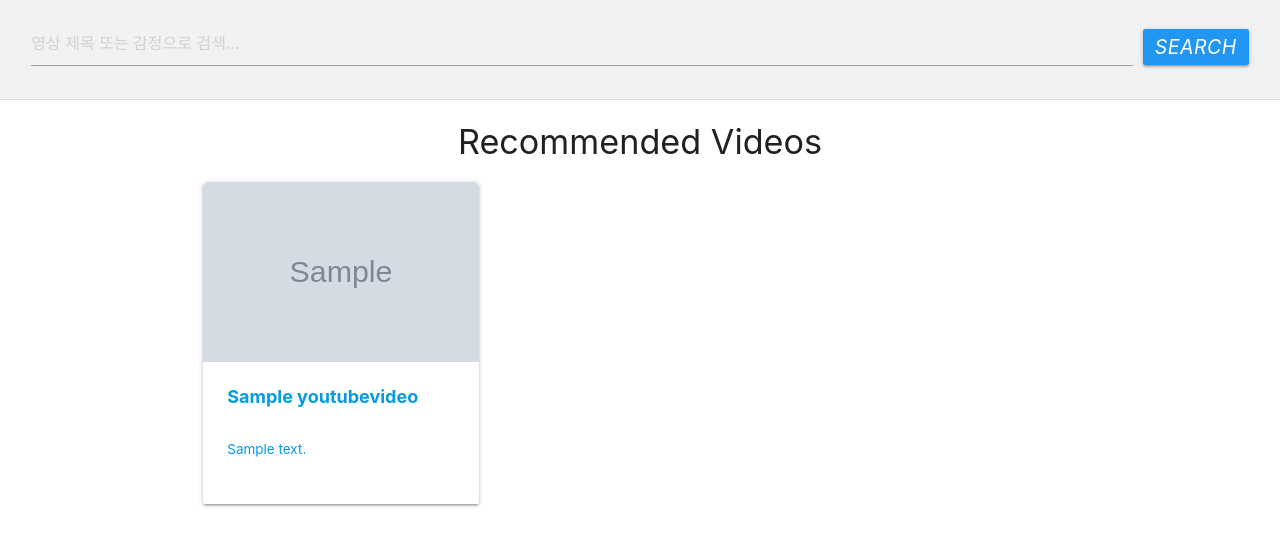
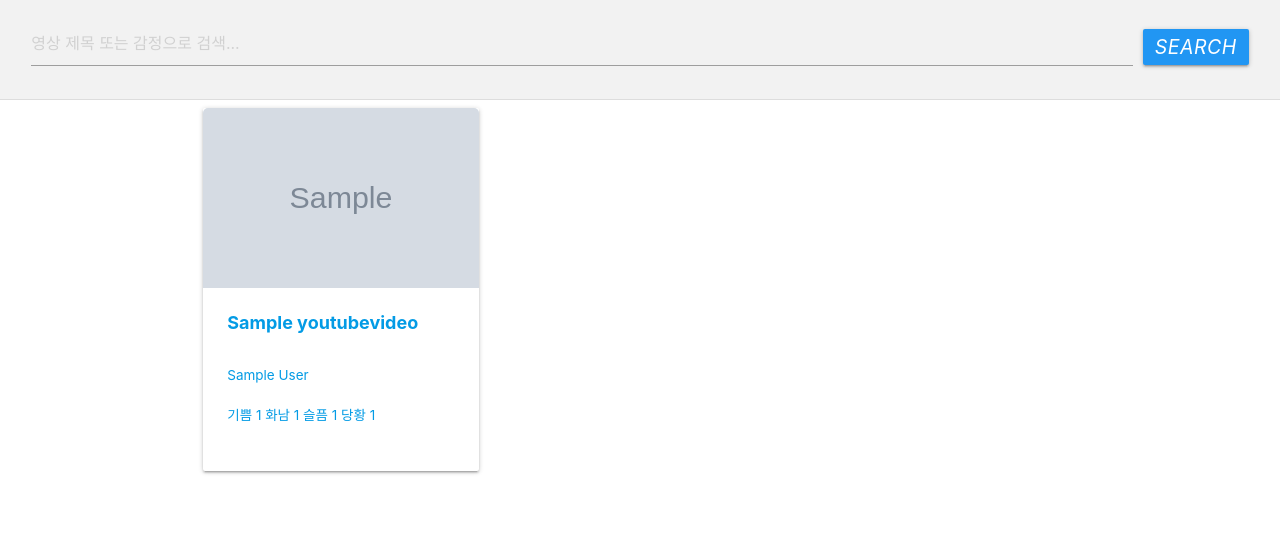
Before and after one commit to aksl007/est_final, a Django app: page /emotion_tracker/ in a window 1280 px wide. Shown: the part 64-610 px from the top of the page. Run offline with Django 3.2, Linux system fonts and the light colour scheme; tables that the repository leaves empty hold one stand-in row (values such as "Sample post"); grey boxes marked "Sample" are stand-in pictures.

Commit message:
update search, list

```diff
--- a/emotion_tracker/models.py
+++ b/emotion_tracker/models.py
@@ -10,6 +10,12 @@
     description = models.TextField()
     thumbnail_url = models.URLField()
     channel_url = models.URLField()
+
+    happy = models.IntegerField(default=0)
+    anger = models.IntegerField(default=0)
+    sadness = models.IntegerField(default=0)
+    panic = models.IntegerField(default=0)
+
     created_at = models.DateTimeField(auto_now_add=True)
     def __str__(self):
         return f'{self.title} / {self.author} / {self.description}'
--- a/emotion_tracker/templates/emotion_tracker/index.html
+++ b/emotion_tracker/templates/emotion_tracker/index.html
@@ -99,7 +99,7 @@
 <body>
     <nav>
         <div class="nav-wrapper blue">
-            <a href="#" class="brand-logo center">EmoTube</a>
+            <a href="{% url 'emotion_tracker:index' %}" class="brand-logo center">EmoTube</a>
             <ul id="nav-mobile" class="left">
                 <li>
                     <a href="#!" class="new-video-btn" id="toggle-search">
@@ -130,7 +130,7 @@
     </div>
 
     <div class="container">
-        <h4 class="center-align">Recommended Videos</h4>
+        <!-- <h4 class="center-align">Recommended Videos</h4> -->
         <div class="row" id="video-list">
             <!-- Loop through videos -->
             {% for video in videos %}
@@ -143,14 +143,19 @@
                     </div>
                     <div class="card-content">
                         <p class="video-title">
-                            <a href="{{ video.url }}" target="_blank">{{ video.title }}</a>
+                            <a href="{{ video.url }}" target="_blank">{{ video.title|truncatewords:6 }}</a>
                         </p>
                         <p class="video-description">
-                            <a href="{% url 'emotion_tracker:detail' %}">{{ video.description|truncatewords:15 }}</a>
+                            <a href="{{ video.channel_url }}" target="_blank">{{ video.author }}</a>
+                        </p>
+                        <p class="video-description">
+                            <a href="{% url 'emotion_tracker:detail' %}">기쁨 {{ video.happy }} 화남 {{ video.anger }} 슬픔 {{ video.sadness }} 당황 {{ video.panic }}</a>
                         </p>
                     </div>
                 </div>
             </div>
+            {% empty %}
+            <p>검색 결과가 없습니다.</p>
             {% endfor %}
         </div>
     </div>
@@ -198,7 +203,7 @@
 
         //search button click
         searchButton.addEventListener('click', async () => {
-            const apiKey = "AIzaSyDlm1kEcGs6ky5d2-Ao3QfKkbIPfh22Xz4"; // Replace with your API key
+            const apiKey = "AIzaSyBOSSGyQnVIG8uR746dfGKxbPTv3vmLdSA"; // Replace with your API key
             const apiUrl = `https://generativelanguage.googleapis.com/v1beta/models/gemini-1.5-flash:generateContent?key=${apiKey}`;
 
             // Get the user input from the textarea
@@ -208,7 +213,7 @@
                 return;
             }
 
-            prompt = "검색어를 분석해서 우리 영상으로 사용자의 감정을 개선하려고 해, 영상의 감성 수치를 다음과 같은 숫자(0~10), 숫자(0~10), 숫자(0~10), 숫자(0~10) 형식으로 각각 행복,슬픔,놀람,화남으로 나타내줘 그리고 절대적으로 숫자 결과만 나타내줘, 검색어는 다음과 같아, " + prompt;
+            prompt = "검색어를 분석해서 우리 영상으로 사용자의 감정을 개선하려고 해, 영상의 감성 수치를 다음과 같은 숫자(0~3), 숫자(0~3), 숫자(0~3), 숫자(0~3) 형식으로 각각 행복,슬픔,놀람,화남으로 나타내줘 그리고 절대적으로 숫자 결과만 나타내줘, 검색어는 다음과 같아, " + prompt;
 
             // Construct the request body
             const requestBody = {
@@ -236,7 +241,20 @@
                 }
 
                 const result = await response.json();
+
+
                 console.log(JSON.stringify(result, null, 2));
+                // Extracting the text
+                const text = result.candidates[0].content.parts[0].text;
+
+                // Encoding the text to make it URL-safe
+                const encodedText = encodeURIComponent(text);
+
+                // Adding the text as a query parameter to the current URL
+                const newUrl = `${window.location.pathname}?search=${encodedText}`;
+
+                // Redirecting to the new URL
+                window.location.href = newUrl;
                 //document.getElementById('response').innerText = JSON.stringify(result, null, 2);
             } catch (error) {
                 console.log(error);
--- a/emotion_tracker/views.py
+++ b/emotion_tracker/views.py
@@ -17,8 +17,15 @@
 
 def index(request):
 
-    # YouTubeVideo 모델에서 데이터를 조회
-    videos = YouTubeVideo.objects.all()  # 모든 비디오 데이터를 가져옵니다.
+    search = request.GET.get('search', None)  # 검색어 가져오기
+    if search:
+        # YouTubeVideo 모델에서 데이터를 조회
+        emotions = search.split(',')
+        videos = YouTubeVideo.objects.filter(happy__gte=emotions[0], anger__gte=emotions[1], sadness__gte=emotions[2], panic__gte=emotions[3])
+    else:
+        # YouTubeVideo 모델에서 데이터를 조회
+        videos = YouTubeVideo.objects.all()  # 모든 비디오 데이터를 가져옵니다.
+
 
     # 데이터를 딕셔너리 형식으로 변환하여 템플릿에 전달
     video_data = [
@@ -29,6 +36,10 @@
             "thumbnail_url": video.thumbnail_url,
             "channel_url": video.channel_url,  # 또는 다른 비디오 관련 URL
             "url": video.video_url,  # 또는 다른 비디오 관련 URL
+            "happy": video.happy,
+            "anger": video.anger,
+            "sadness": video.sadness,
+            "panic": video.panic,
         }
         for video in videos
     ]
@@ -103,6 +114,9 @@
             frame_num = 0
             detection_results = []
 
+            total = 0
+            emotions = [0] * 4
+
             with transaction.atomic():  # Using atomic transaction for bulk create
                 detections_to_create = []
                 while cap.isOpened():
@@ -141,6 +155,12 @@
                             )
                             detections_to_create.append(detection_obj)
 
+                            # calculate emotion
+                            total += 1
+                            emotions[int(box.cls)] += float(box.conf)
+
+
+
                         if len(results[0].boxes) == 0:
                             # Add detections for the frame
                             detection_obj = FrameDetection(
@@ -161,6 +181,15 @@
 
                     frame_count += 1
 
+                total_emotion = 0
+                for emotion in emotions:
+                    total_emotion += emotion
+                YouTubeVideo.objects.filter(video_id=yt.video_id).update(
+                    happy=int(emotions[0]/total_emotion*10),
+                    anger=int(emotions[1]/total_emotion*10),
+                    sadness=int(emotions[2]/total_emotion*10),
+                    panic=int(emotions[3]/total_emotion*10)
+                )
                 # Bulk create detections
                 FrameDetection.objects.bulk_create(detections_to_create)
 
```
Also changed, not shown: emotion_tracker/migrations/0010_auto_20241225_1344.py (added), emotion_tracker/migrations/0011_auto_20241225_1404.py (added).
